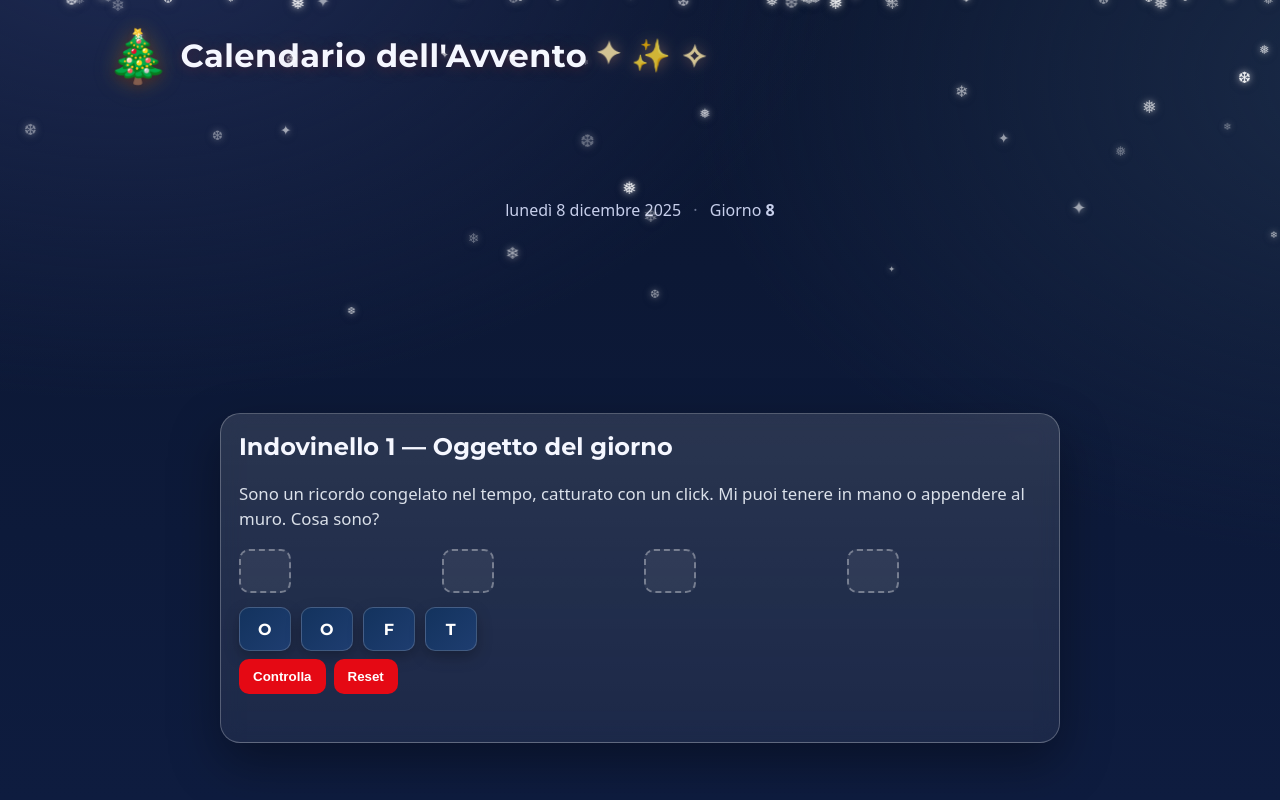
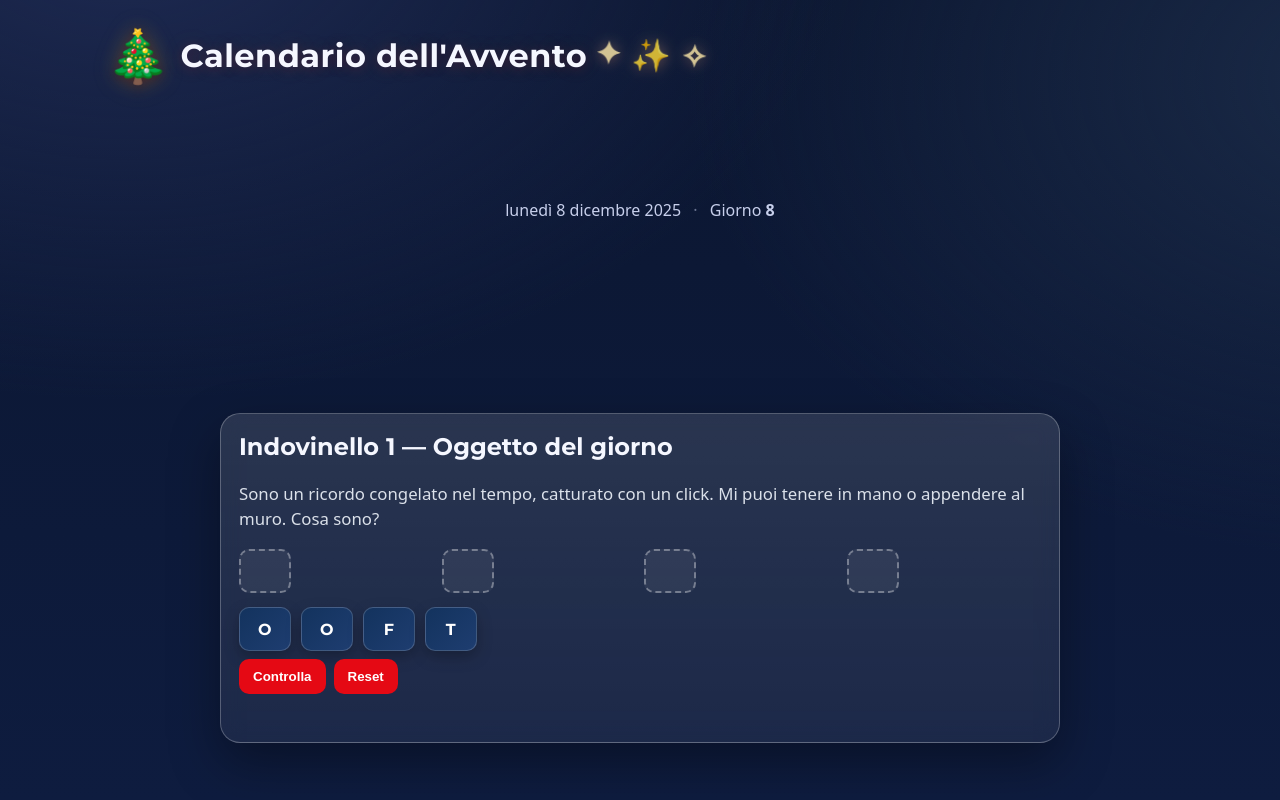
Before and after one commit to Kranidos1/avventonatale, a plain HTML site: page index.html in a window 1280 px wide. Shown: the top 800 px of the page. Drawn offline with Linux system fonts and the light colour scheme.

Commit message:
removing snow animation

```diff
--- a/app.js
+++ b/app.js
@@ -16,7 +16,6 @@ const state = {
 const els = {
 	dateLabel: document.getElementById('dateLabel'),
 	dayNumber: document.getElementById('dayNumber'),
-	snow: document.getElementById('snow'),
 	riddleSection: document.getElementById('riddleSection'),
 	riddleWordText: document.getElementById('riddleWordText'),
 	answerSlots: document.getElementById('answerSlots'),
@@ -400,30 +399,12 @@ function wireEvents() {
 }
 
 async function init() {
-	// Check for debug parameter to bypass date check
-	const params = new URLSearchParams(location.search);
-	const isDebug = params.has('debug');
-
-	// Check if before December 8th - redirect to video (unless debug mode)
-	if (!isDebug) {
-		const now = new Date();
-		const isDecember = now.getMonth() === 11; // 0-indexed
-		const dayOfMonth = now.getDate();
-
-		if (!isDecember || dayOfMonth < 8) {
-			// Redirect to YouTube video
-			window.location.href = 'https://www.youtube.com/watch?v=QJ5DOWPGxwg';
-			return;
-		}
-	}
-
 	wireEvents();
 	state.data = await loadData();
 	computeAdventBoundsFromData();
 	// No configured days
 	if (state.minDay == null || state.maxDay == null) {
 		showMessage('Calendario non configurato. Aggiungi giorni in data/advent.json.');
-		createSnowflakes(120);
 		return;
 	}
 	const phase = getSeasonPhase();
@@ -440,39 +421,6 @@ async function init() {
 		const initial = override ?? today ?? state.minDay;
 		goToDay(initial);
 	}
-	createSnowflakes(120);
 }
 
 init();
-
-// --- Snow generation ---
-function createSnowflakes(count = 120) {
-	if (!els.snow) return;
-	const symbols = ['❄', '❅', '❆', '✦'];
-	for (let i = 0; i < count; i++) {
-		const wrap = document.createElement('div');
-		wrap.className = 'flake-wrap';
-		const flake = document.createElement('div');
-		flake.className = 'flake';
-		flake.textContent = symbols[Math.floor(Math.random() * symbols.length)];
-		// Random props
-		const left = Math.random() * 100; // vw
-		const size = 8 + Math.random() * 10; // px
-		const opacity = 0.35 + Math.random() * 0.6;
-		const fallDur = 10 + Math.random() * 12; // s
-		const delay = Math.random() * 10; // s
-		const swayDur = 4 + Math.random() * 6; // s
-		const swayDelay = Math.random() * 6; // s
-		// Apply
-		flake.style.setProperty('--left', left + 'vw');
-		flake.style.setProperty('--size', size + 'px');
-		flake.style.setProperty('--opacity', opacity.toFixed(2));
-		flake.style.setProperty('--fallDur', fallDur + 's');
-		flake.style.setProperty('--delay', delay + 's');
-		wrap.style.setProperty('--swayDur', swayDur + 's');
-		wrap.style.setProperty('--swayDelay', swayDelay + 's');
-		wrap.style.left = left + 'vw';
-		wrap.appendChild(flake);
-		els.snow.appendChild(wrap);
-	}
-}
--- a/index.html
+++ b/index.html
@@ -10,7 +10,6 @@
 	<link rel="stylesheet" href="./style.css">
 </head>
 <body>
-	<div id="snow" aria-hidden="true"></div>
 	<header class="site-header">
 		<h1><span class="tree-icon" aria-hidden="true">🎄</span> Calendario dell'Avvento <span class="stars" aria-hidden="true">✦ ✨ ✧</span></h1>
 	</header>
--- a/style.css
+++ b/style.css
@@ -277,55 +277,6 @@ body {
   padding: 20px 12px 40px;
 }
 
-/* Snow overlay */
-#snow {
-  position: fixed;
-  inset: 0;
-  pointer-events: none;
-  overflow: hidden;
-  z-index: 10;
-}
-
-.flake-wrap {
-  position: absolute;
-  left: 0;
-  animation: sway var(--swayDur, 6s) ease-in-out var(--swayDelay, 0s) infinite alternate;
-  will-change: transform;
-}
-
-.flake {
-  position: absolute;
-  top: -10px;
-  left: var(--left, 0);
-  font-size: var(--size, 10px);
-  opacity: var(--opacity, .9);
-  color: #ffffff;
-  text-shadow: 0 0 6px rgba(255, 255, 255, .7), 0 0 12px rgba(255, 255, 255, .35);
-  filter: drop-shadow(0 2px 6px rgba(0, 0, 0, .25));
-  animation: snowfall var(--fallDur, 12s) linear var(--delay, 0s) infinite;
-  will-change: transform, top;
-}
-
-@keyframes snowfall {
-  from {
-    top: -10px;
-  }
-
-  to {
-    top: 110vh;
-  }
-}
-
-@keyframes sway {
-  from {
-    transform: translateX(-18px);
-  }
-
-  to {
-    transform: translateX(18px);
-  }
-}
-
 .sr-only {
   position: absolute !important;
   clip: rect(1px, 1px, 1px, 1px);
@@ -389,40 +340,6 @@ body {
   overflow-x: hidden;
   padding-left: env(safe-area-inset-left, 0);
   padding-right: env(safe-area-inset-right, 0);
-}
-
-/* Snow overlay (lightweight) */
-.snow {
-  position: fixed;
-  inset: 0;
-  pointer-events: none;
-  background-image:
-    radial-gradient(2px 2px at 20px 30px, rgba(255, 255, 255, 0.9) 50%, transparent 51%),
-    radial-gradient(2px 2px at 100px 80px, rgba(255, 255, 255, 0.8) 50%, transparent 51%),
-    radial-gradient(3px 3px at 200px 150px, rgba(255, 255, 255, 0.9) 50%, transparent 51%),
-    radial-gradient(2px 2px at 250px 10px, rgba(255, 255, 255, 0.8) 50%, transparent 51%),
-    radial-gradient(2px 2px at 300px 120px, rgba(255, 255, 255, 0.9) 50%, transparent 51%),
-    radial-gradient(3px 3px at 400px 100px, rgba(255, 255, 255, 0.9) 50%, transparent 51%);
-  background-size: 400px 200px, 600px 300px, 500px 250px, 450px 225px, 550px 275px, 650px 325px;
-  animation: snowFall 18s linear infinite;
-  opacity: 0.6;
-}
-
-@keyframes snowFall {
-  0% {
-    transform: translateY(-10px);
-  }
-
-  100% {
-    transform: translateY(15px);
-  }
-}
-
-@media (prefers-reduced-motion: reduce) {
-  .snow {
-    animation: none;
-    opacity: 0.35;
-  }
 }
 
 /* Layout */
```
